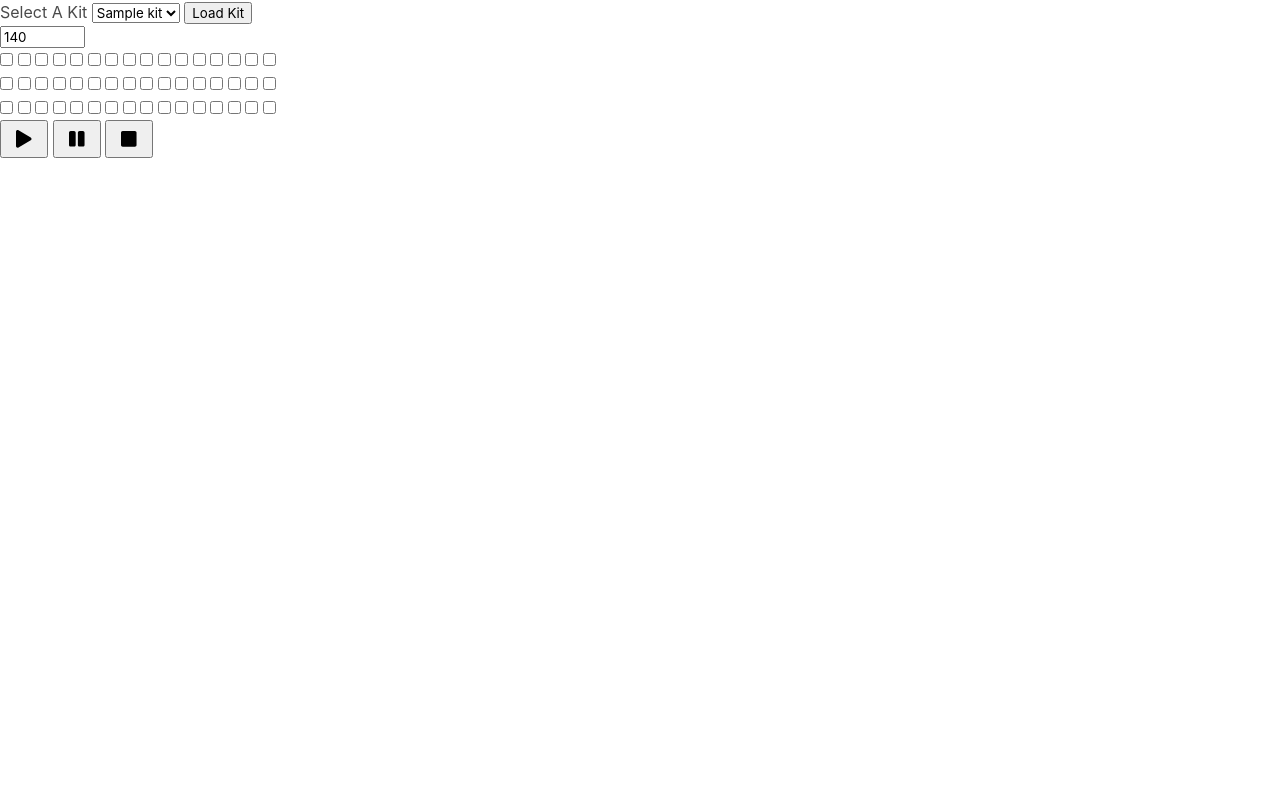
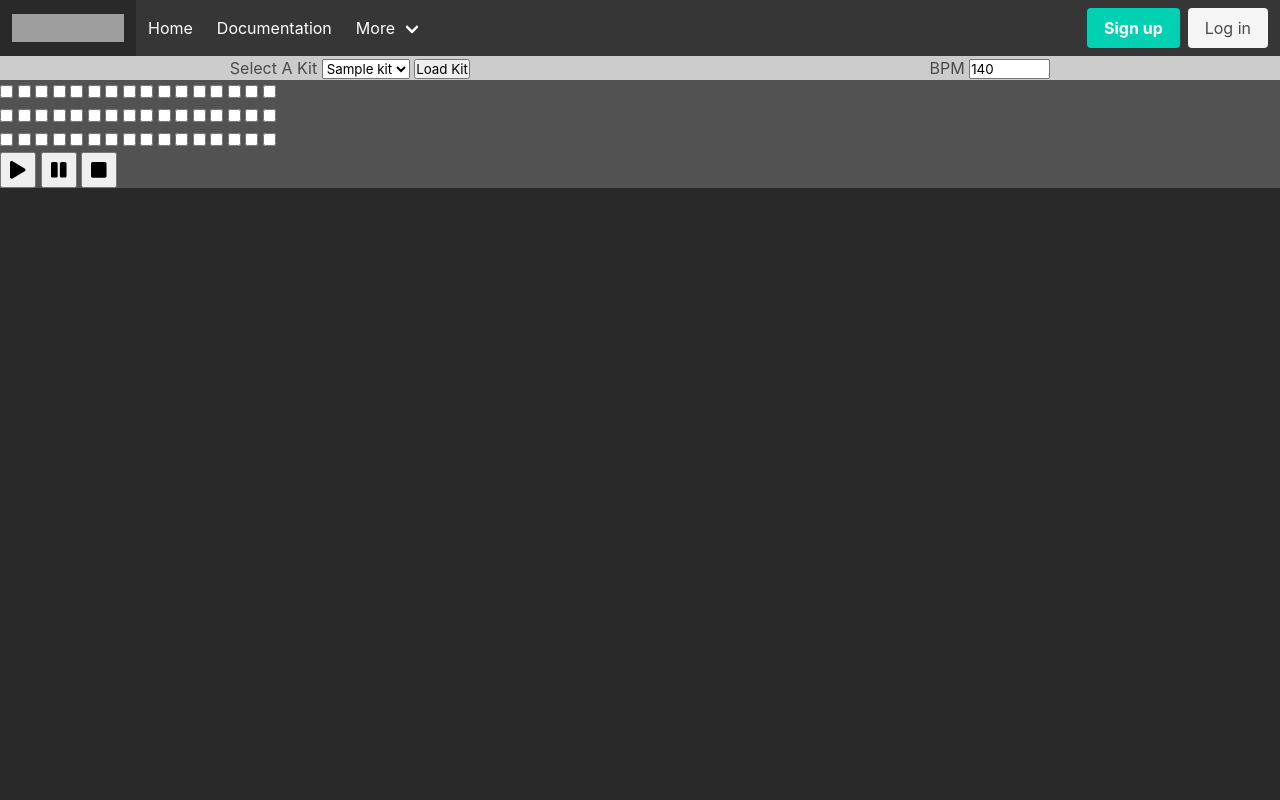
Before and after one commit to JustisCorbett/beatbits, a Django app: page / in a window 1280 px wide. Run offline with Django 3.2, Linux system fonts and the light colour scheme; tables that the repository leaves empty hold one stand-in row (values such as "Sample post"); some libraries are stand-ins or nearby versions; grey boxes are pictures that could not be loaded.

Commit message:
added css file added layout template added nav skeleton

```diff
--- /dev/null
+++ b/drummachine/static/drummachine/main.css
@@ -0,0 +1,26 @@
+* {
+    margin: 0;
+    padding: 0;
+    box-sizing: border-box;
+}
+
+body {
+    background-color: #292929;
+    min-height: 100vh;
+    width: 100%;
+}
+
+.option-container {
+    display: flex;
+    flex-direction: row;
+    justify-content: space-around;
+    background-color: #CCCCCC;
+    flex-wrap: wrap;
+}
+
+.machine-container {
+    background-color: #525252;
+    display: flex;
+    flex-direction: column;
+    justify-content: space-around;
+}
--- a/drummachine/templates/drummachine/index.html
+++ b/drummachine/templates/drummachine/index.html
@@ -1,16 +1,9 @@
-{% load static from static %}
-<!DOCTYPE html>
-<html lang="en">
-<head>
-    <meta charset="UTF-8">
-    <meta name="viewport" content="width=device-width, initial-scale=1.0">
-    <script src="https://cdnjs.cloudflare.com/ajax/libs/tone/14.7.43/Tone.js" integrity="sha512-EykMJ8DUk41zHUpEBrlm8oWxXqmQXi5dKBvuaEiziqFMrcfGYsXz1KwBMA+ejy6noTfwVGwer1WSYrbNBrjT2w==" crossorigin="anonymous"></script>
-    <script src="{% static 'drummachine/main.js' %}"></script>
-    <link rel="stylesheet" href="https://cdn.jsdelivr.net/npm/bulma@0.9.0/css/bulma.min.css">
-    <script defer src="https://use.fontawesome.com/releases/v5.3.1/js/all.js"></script>
-    <title>BeatBits</title>
-</head>
-<body>
+{% extends "drummachine/layout.html" %}
+
+{% block title %}BeatBits{% endblock %}
+
+{% block body %}
+    <div class="option-container">
         <div id="kit-select">
             <label for="kits">Select A Kit</label>
             <select name="kits" id="kits">
@@ -20,10 +13,12 @@
             </select>
             <button id="kit-select-btn" onclick="loadKit(this)">Load Kit</button>
         </div>
-
         <div>
-        <input id="bpm-input" type="number" value="140" min="60" max="180" step="1" onChange="changeBpm(this)"/>
+            <label for="bpm-input">BPM</label>
+            <input name="bpm-input" id="bpm-input" type="number" value="140" min="60" max="180" step="1" onChange="changeBpm(this)"/>
         </div>
+    </div>
+    <div class="machine-container">
         <div id="drum-machine">
             <div class="drum-row">
             <input type="checkbox" />
@@ -97,6 +92,5 @@
                 </span>
             </button>
         </div>
-
-</body>
-</html>
+    </div>
+{% endblock %}
--- /dev/null
+++ b/drummachine/templates/drummachine/layout.html
@@ -0,0 +1,79 @@
+{% load static from static %}
+<!DOCTYPE html>
+<html lang="en">
+<head>
+    <meta charset="UTF-8">
+    <meta name="viewport" content="width=device-width, initial-scale=1.0">
+    <script src="https://cdnjs.cloudflare.com/ajax/libs/tone/14.7.43/Tone.js" integrity="sha512-EykMJ8DUk41zHUpEBrlm8oWxXqmQXi5dKBvuaEiziqFMrcfGYsXz1KwBMA+ejy6noTfwVGwer1WSYrbNBrjT2w==" crossorigin="anonymous"></script>
+    <script src="{% static 'drummachine/main.js' %}"></script>
+    <link rel="stylesheet" href="https://cdn.jsdelivr.net/npm/bulma@0.9.0/css/bulma.min.css">
+    <link rel="stylesheet" href="{% static 'drummachine/main.css' %}">
+    <script defer src="https://use.fontawesome.com/releases/v5.3.1/js/all.js"></script>
+    <title>{% block title %}BeatBits{% endblock %}</title>
+</head>
+<body>
+    <nav class="navbar is-dark" role="navigation" aria-label="main navigation">
+        <div class="navbar-brand">
+            <a class="navbar-item" href="https://bulma.io">
+                <img src="https://bulma.io/images/bulma-logo.png" width="112" height="28">
+            </a>
+
+            <a role="button" class="navbar-burger burger" aria-label="menu" aria-expanded="false"
+                data-target="navbarBasicExample">
+                <span aria-hidden="true"></span>
+                <span aria-hidden="true"></span>
+                <span aria-hidden="true"></span>
+            </a>
+        </div>
+
+        <div id="navbarBasicExample" class="navbar-menu">
+            <div class="navbar-start">
+                <a class="navbar-item">
+                    Home
+                </a>
+
+                <a class="navbar-item">
+                    Documentation
+                </a>
+
+                <div class="navbar-item has-dropdown is-hoverable">
+                    <a class="navbar-link">
+                        More
+                    </a>
+
+                    <div class="navbar-dropdown">
+                        <a class="navbar-item">
+                            About
+                        </a>
+                        <a class="navbar-item">
+                            Jobs
+                        </a>
+                        <a class="navbar-item">
+                            Contact
+                        </a>
+                        <hr class="navbar-divider">
+                        <a class="navbar-item">
+                            Report an issue
+                        </a>
+                    </div>
+                </div>
+            </div>
+
+            <div class="navbar-end">
+                <div class="navbar-item">
+                    <div class="buttons">
+                        <a class="button is-primary">
+                            <strong>Sign up</strong>
+                        </a>
+                        <a class="button is-light">
+                            Log in
+                        </a>
+                    </div>
+                </div>
+            </div>
+        </div>
+    </nav>
+    {% block body %}
+    {% endblock %}
+</body>
+</html>
```
Lines whose indentation alone changed are shown as unchanged.
